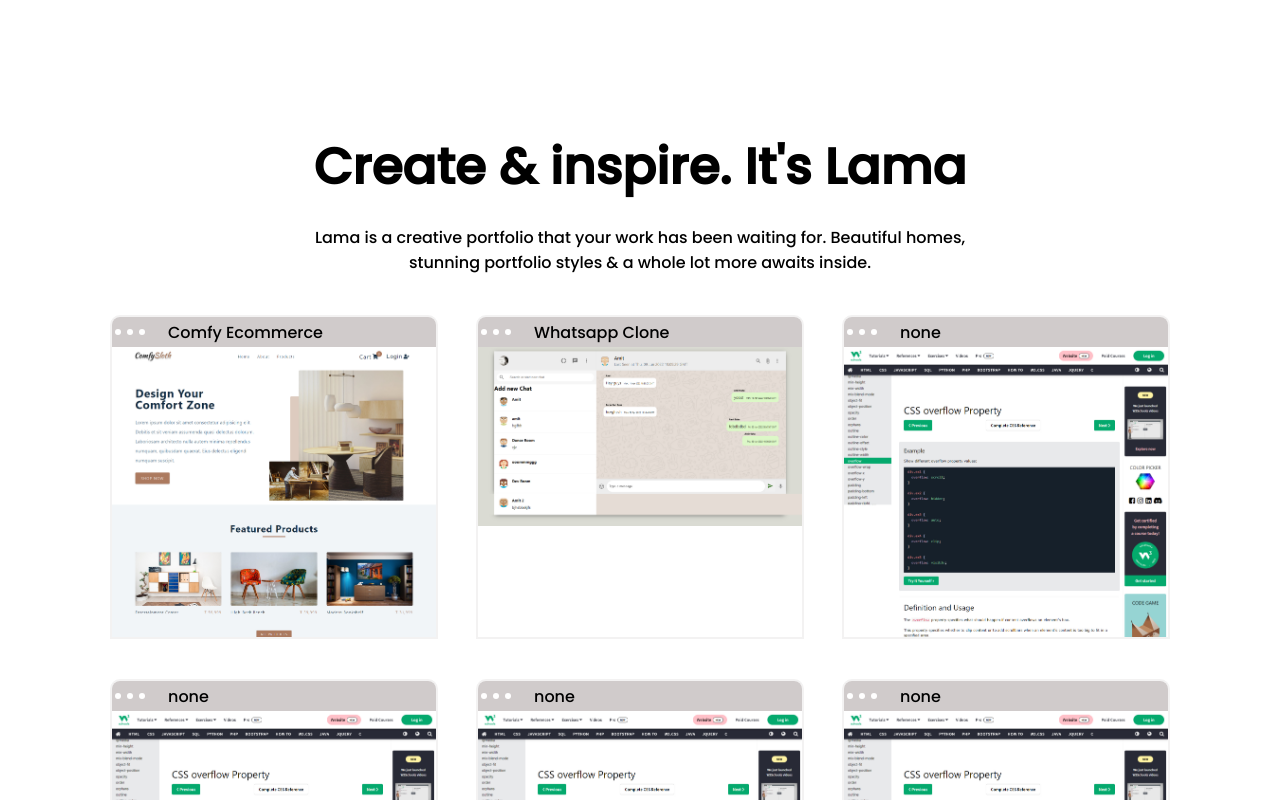
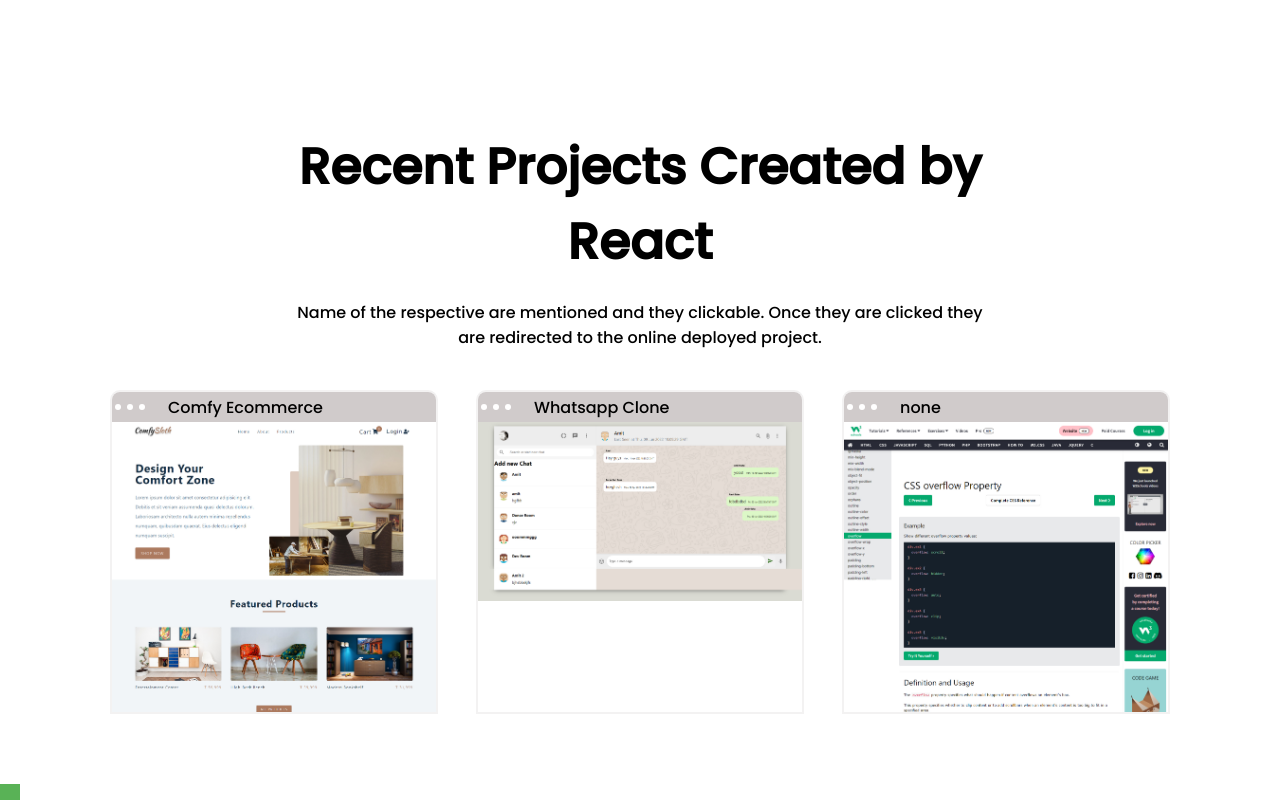
Before and after one commit to AmitSaha018/my-portfolio, a React (Create React App) app: page / in a window 1280 px wide. Shown: the part 1520-2320 px from the top of the page. Built offline with nearby package versions, Linux system fonts and the light colour scheme.

Commit message:
update product Area.

```diff
--- a/src/components/product/Product.css
+++ b/src/components/product/Product.css
@@ -5,6 +5,7 @@
     border: 2px solid rgb(243,242,242);
     border-radius: 10px 10px 0px 0px;
     overflow: hidden;
+    background-color: white;
 }
 
 .p .title {
@@ -39,8 +40,10 @@
 
 @media screen and (max-width:480px){
     .p{
-        width: 40%;
+        width: 70%;
         height: 20vh;
+        background-color: white;
+        margin: 20px auto;
     }
 
 }
--- a/src/components/productList/ProductList.css
+++ b/src/components/productList/ProductList.css
@@ -37,8 +37,13 @@
         width: 100%;
     }
 
+    .pl-title {
+        font-size: 30px;
+    }
+
     .pl-desc {
-        display: none;
+        /* display: none; */
+        font-size: 10px;
     }
 
 }
--- a/src/components/productList/ProductList.js
+++ b/src/components/productList/ProductList.js
@@ -7,20 +7,12 @@ const ProductList = () => {
   return (
     <div className="pl">
       <div className="pl-texts">
-        <h1 className="pl-title">Create & inspire. It's Lama</h1>
+        <h1 className="pl-title">Recent Projects Created by React</h1>
         <p className="pl-desc">
-          Lama is a creative portfolio that your work has been waiting for.
-          Beautiful homes, stunning portfolio styles & a whole lot more awaits
-          inside.
+          Name of the respective are mentioned and they clickable. Once they are clicked they are redirected to the online deployed project.
         </p>
       </div>
           <div className="pl-list">
-              {/* <Product/>
-              <Product/>
-              <Product/>
-              <Product/>
-              <Product/>
-              <Product/> */}
         {products.map((item) => (
           <Product key={item.id} img={item.img} link={item.link} title={item.title}/>
         ))}
--- a/src/data.js
+++ b/src/data.js
@@ -21,22 +21,5 @@ export const products = [
       title:"none",
       link: "https://www.google.co.in/",
     },
-    {
-      id: 4,
-      img: image,
-      title:"none",
-      link: "https://www.google.co.in/",
-    },
-    {
-      id: 5,
-      img: image,
-      title:"none",
-      link: "https://www.google.co.in/",
-    },
-    {
-      id: 6,
-      img: image,
-      title:"none",
-      link: "https://www.google.co.in/",
-    },
+
   ];
```
